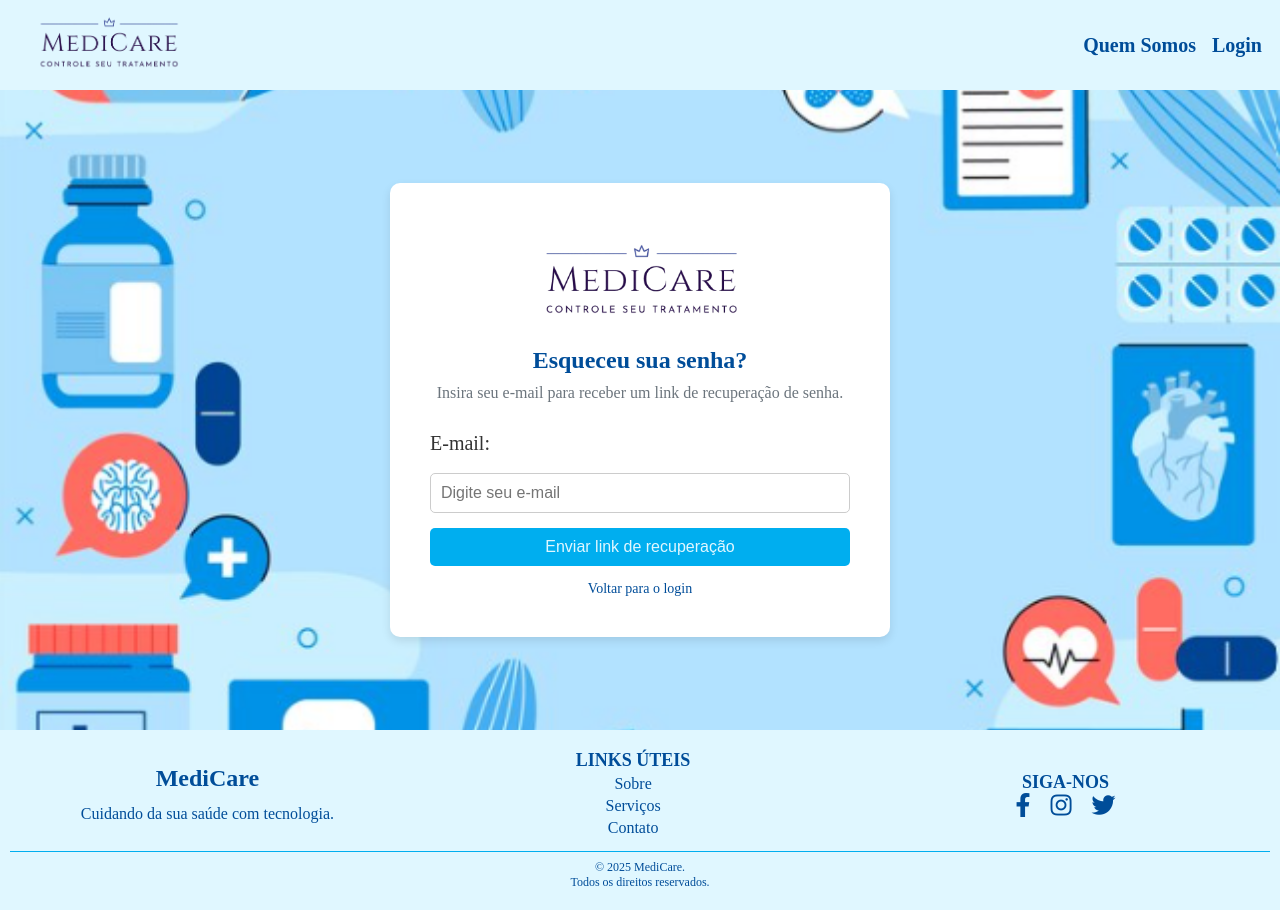
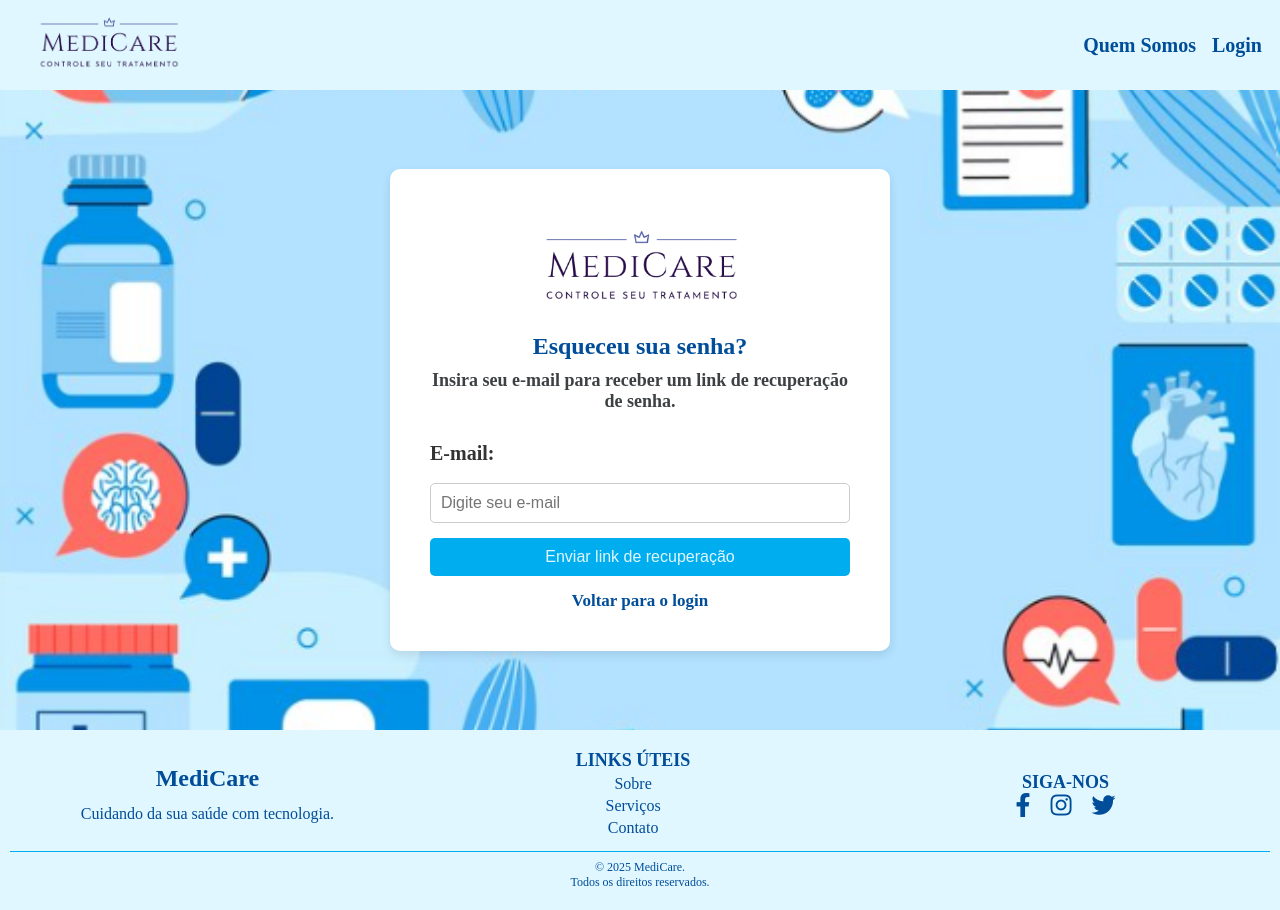
Before and after one commit to Raquel212/MediCareFrontEnd, a React (Vite) app: page /esqueceusenha in a window 1280 px wide. Built offline with nearby package versions, Linux system fonts and the light colour scheme.

Commit message:
Update das fontes

```diff
--- a/src/pages/EsqueceuSenha/EsqueceuSenha.module.css
+++ b/src/pages/EsqueceuSenha/EsqueceuSenha.module.css
@@ -36,8 +36,9 @@
 }
 
 .subtituloEsqueceuSenha {
-    font-size: 16px;
-    color: #6c757d;
+    font-size: 18px;
+    color: #3d4144;
+    font-weight: 600;
     margin-bottom: 30px;
 }
 
@@ -51,6 +52,7 @@
     font-size: 20px;
     color: #333333;
     text-align: left;
+    font-weight: 600;
     margin-bottom: 3px;
 }
 
@@ -86,8 +88,9 @@
 .voltarLoginEsqueceuSenha {
     display: block;
     margin-top: 15px;
-    font-size: 14px;
+    font-size: 17px;
     color: #004D99;
+    font-weight: 600;
     text-decoration: none;
     transition: color 0.3s ease;
 }
```
